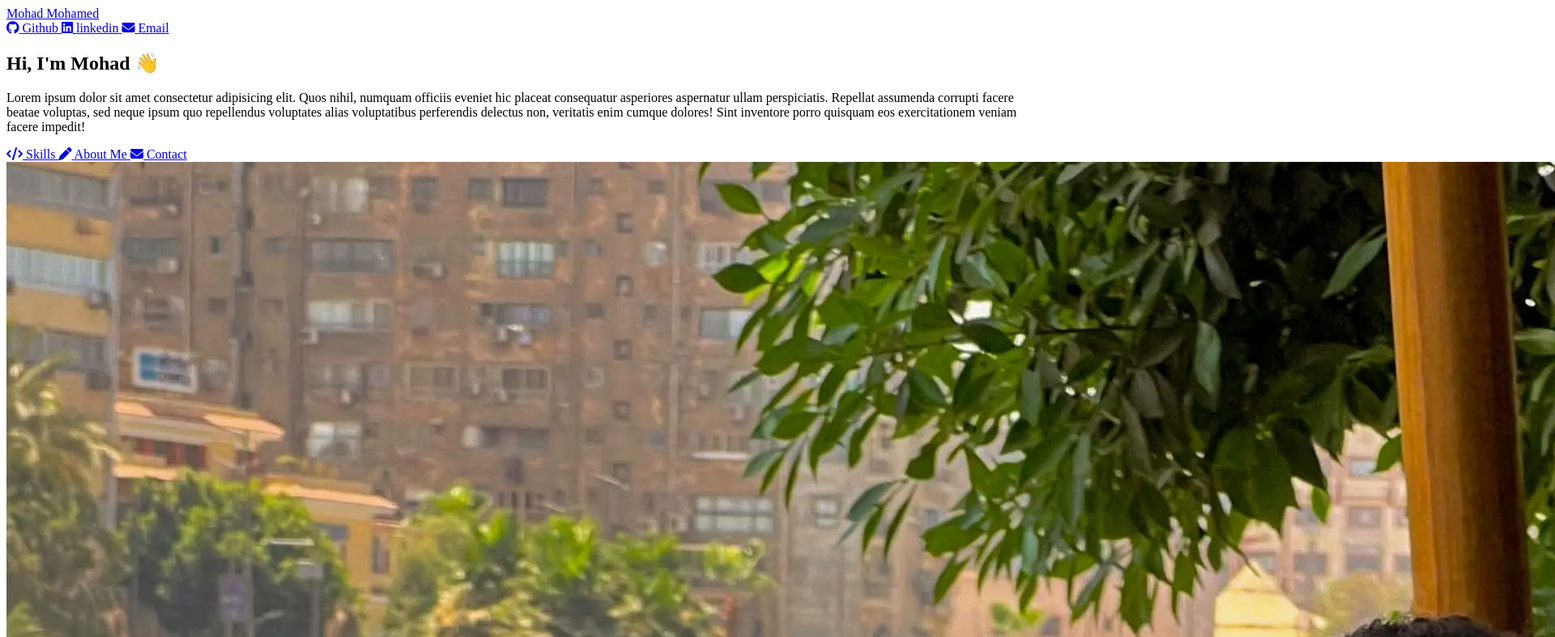
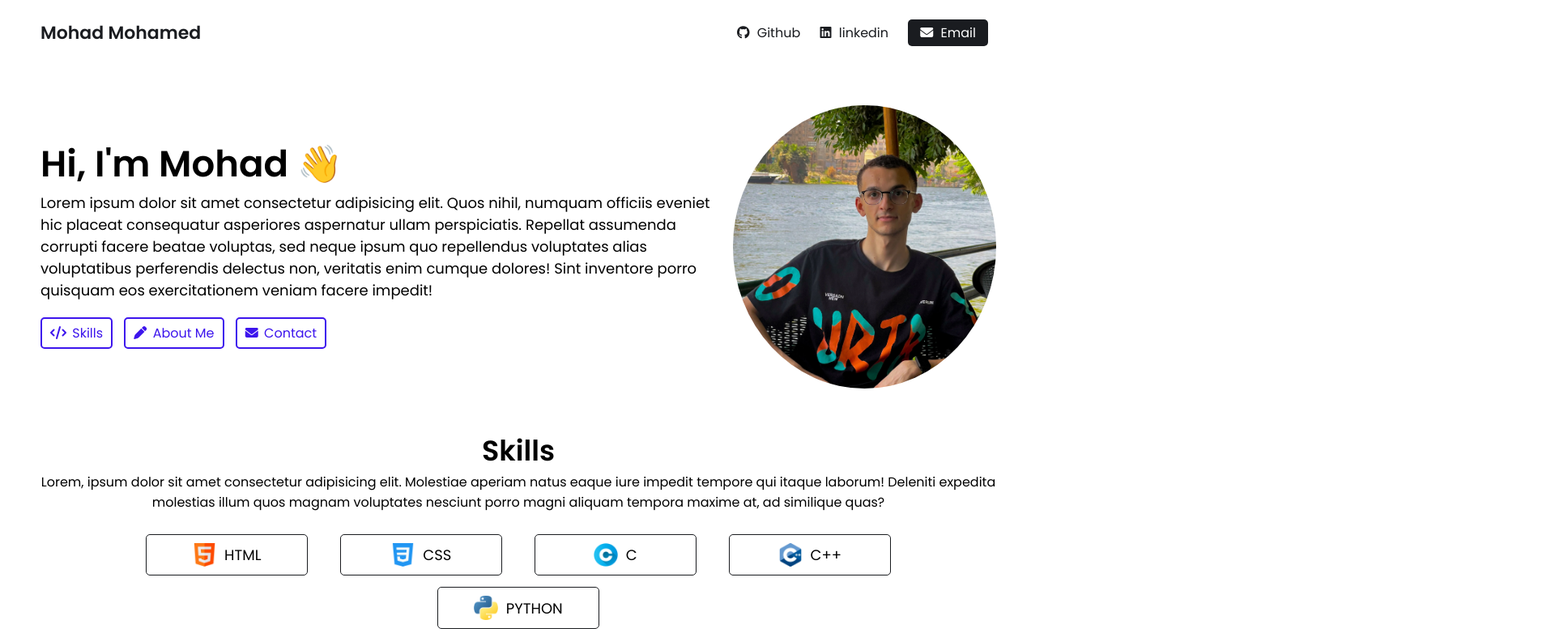
Before and after one commit to aboalaamo/mine_portfolio, a plain HTML site: page Project/index.html in a window 1280 px wide. Shown: the top 787 px of the page at 81% size, 1920 px wide, since content can reach past the window. Drawn offline with Linux system fonts and the light colour scheme.

Commit message:
Update index.html

```diff
--- a/Project/index.html
+++ b/Project/index.html
@@ -9,7 +9,7 @@
     <link rel="preconnect" href="https://fonts.googleapis.com">
     <link rel="preconnect" href="https://fonts.gstatic.com" crossorigin>
     <link href="https://fonts.googleapis.com/css2?family=Poppins:wght@400;600&display=swap" rel="stylesheet">
-    <link rel="stylesheet" href="Style Sheet\style.css">
+    <link rel="stylesheet" href="CSS\style.css">
     <link rel="stylesheet" href="https://cdnjs.cloudflare.com/ajax/libs/font-awesome/6.6.0/css/all.min.css"
         integrity="sha512-Kc323vGBEqzTmouAECnVceyQqyqdsSiqLQISBL29aUW4U/M7pSPA/gEUZQqv1cwx4OnYxTxve5UMg5GT6L4JJg=="
         crossorigin="anonymous" referrerpolicy="no-referrer" />
```
